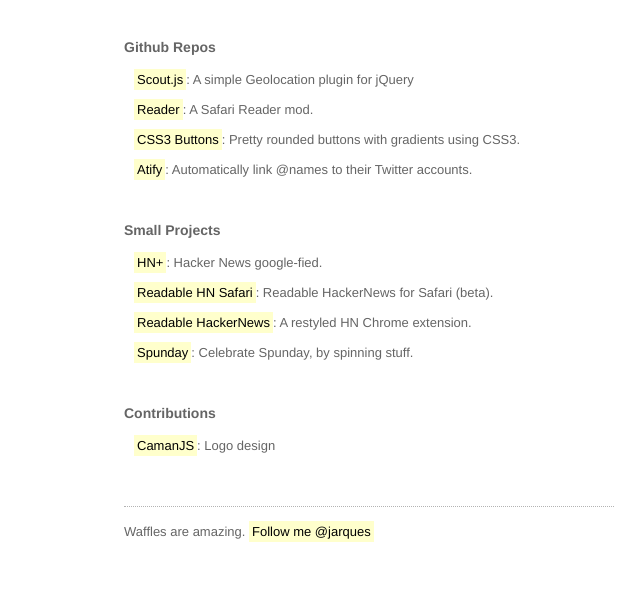
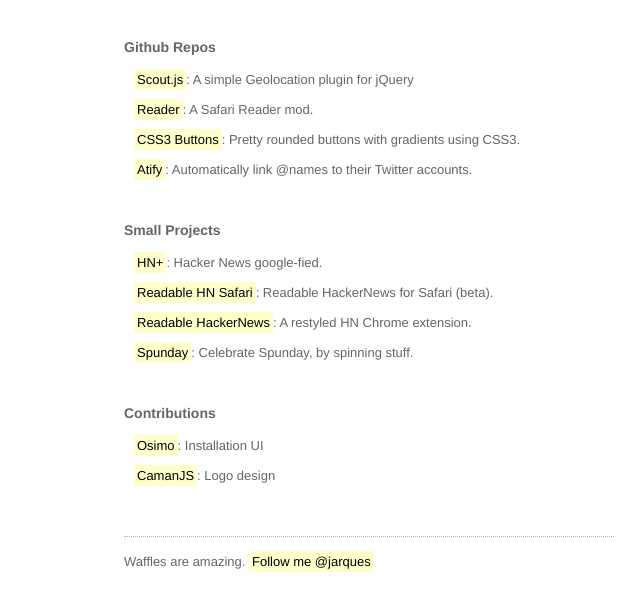
Before and after one commit to jarques/jarques.github.com, a plain HTML site: page index.html in a window 1280 px wide. Shown: the part 143-754 px from the top of the page, without its empty margins (271-911 px from the left). Drawn offline with Linux system fonts and the light colour scheme.

Commit message:
More contributions

```diff
--- a/index.html
+++ b/index.html
@@ -29,6 +29,7 @@
     <p class="list"><a href="http://jpretorius.com/spunday.php">Spunday</a>: Celebrate Spunday, by spinning stuff.</p>
 
     <p class="heading">Contributions</p>
+    <p class="list"><a href="https://github.com/meltingice/Osimo-Forum-System-v2">Osimo</a>: Installation UI</p>
     <p class="list"><a href="https://github.com/meltingice/CamanJS">CamanJS</a>: Logo design</p>
 
     <div class="note">
```
